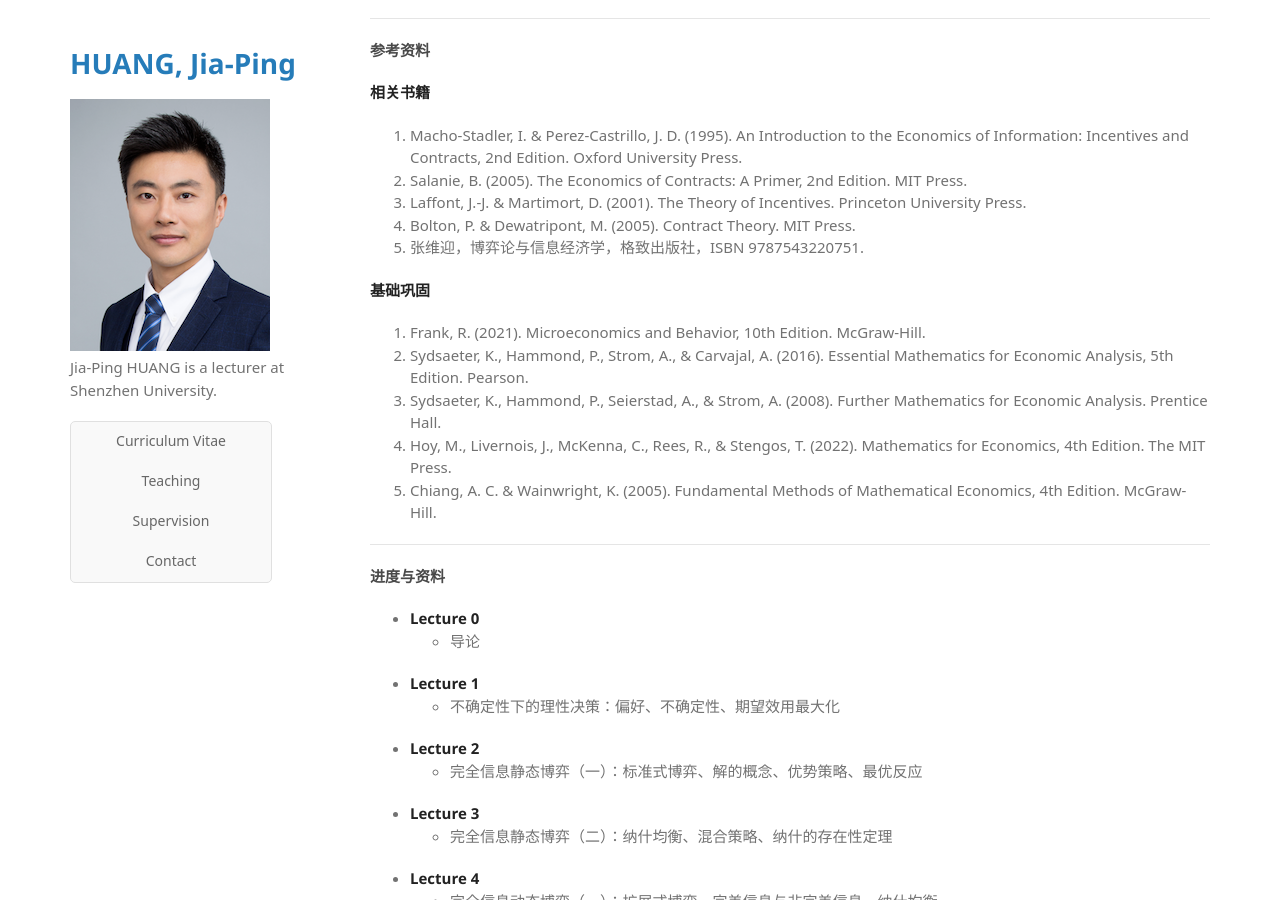
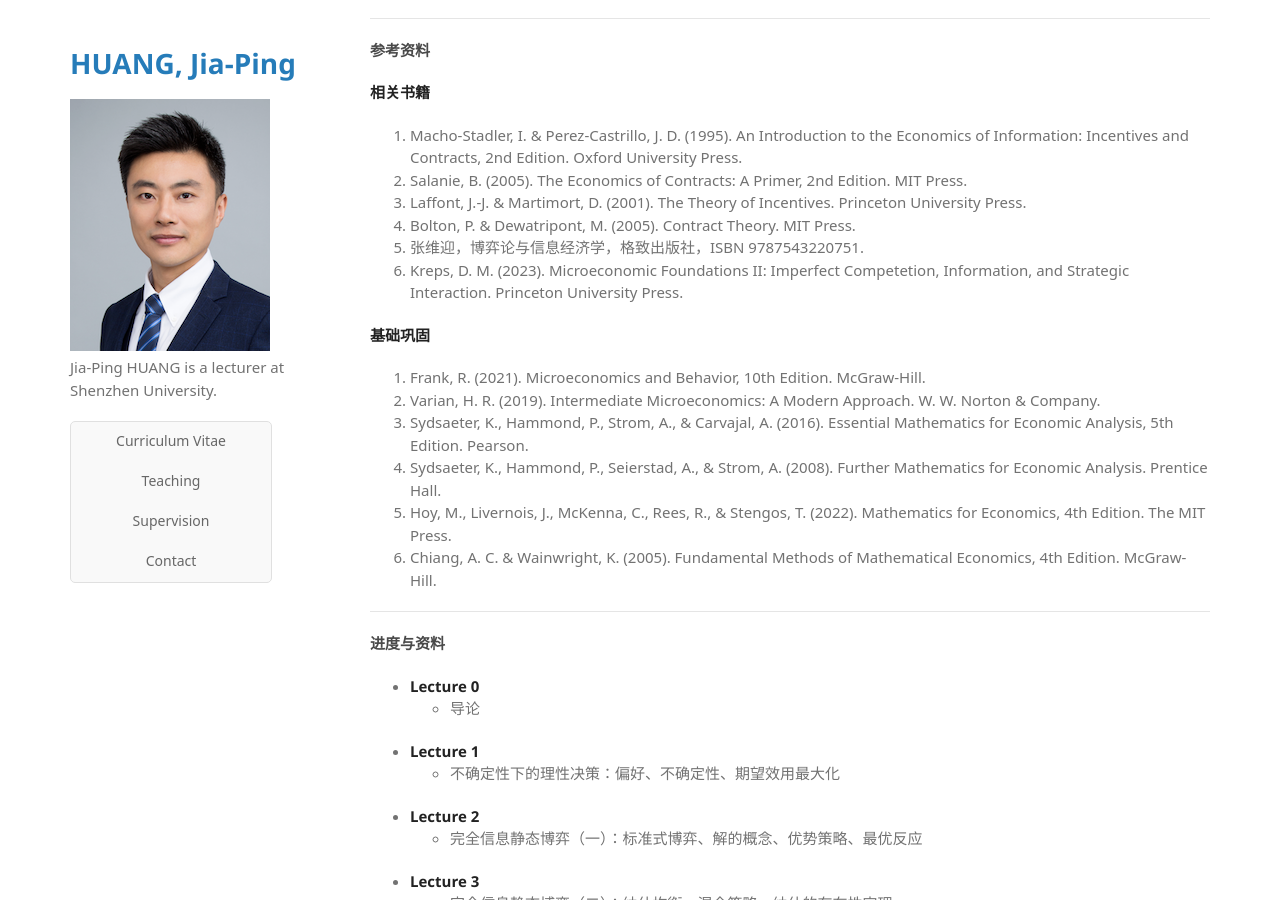
Before and after one commit to huangjp28/huangjp28.github.io, a Jekyll site: the page built from _teaching/22_gameinfo.md, in a window 1280 px wide and 900 px high, scrolled down 879 px. Built offline with Jekyll 4.4.1, drawn with Linux system fonts in a browser that asks for light colours; some web fonts are replaced; a script that is not in the unit is left out.

Commit message:
Update 22_gameinfo.md

```diff
--- a/_teaching/22_gameinfo.md
+++ b/_teaching/22_gameinfo.md
@@ -44,13 +44,15 @@ permalink: /teaching/gameinfo.html
 3. Laffont, J.-J. & Martimort, D. (2001). The Theory of Incentives. Princeton University Press.
 4. Bolton, P. & Dewatripont, M. (2005). Contract Theory. MIT Press.
 5. 张维迎，博弈论与信息经济学，格致出版社，ISBN 9787543220751.
+6. Kreps, D. M. (2023). Microeconomic Foundations II: Imperfect Competetion, Information, and Strategic Interaction. Princeton University Press.
 
 **基础巩固**
 1. Frank, R. (2021). Microeconomics and Behavior, 10th Edition. McGraw-Hill.
-2. Sydsaeter, K., Hammond, P., Strom, A., & Carvajal, A. (2016). Essential Mathematics for Economic Analysis, 5th Edition. Pearson.
-3. Sydsaeter, K., Hammond, P., Seierstad, A., & Strom, A. (2008). Further Mathematics for Economic Analysis. Prentice Hall.
-4. Hoy, M., Livernois, J., McKenna, C., Rees, R., & Stengos, T. (2022). Mathematics for Economics, 4th Edition. The MIT Press.
-5. Chiang, A. C. & Wainwright, K. (2005). Fundamental Methods of Mathematical Economics, 4th Edition. McGraw-Hill.
+2. Varian, H. R. (2019). Intermediate Microeconomics: A Modern Approach. W. W. Norton & Company.
+3. Sydsaeter, K., Hammond, P., Strom, A., & Carvajal, A. (2016). Essential Mathematics for Economic Analysis, 5th Edition. Pearson.
+4. Sydsaeter, K., Hammond, P., Seierstad, A., & Strom, A. (2008). Further Mathematics for Economic Analysis. Prentice Hall.
+5. Hoy, M., Livernois, J., McKenna, C., Rees, R., & Stengos, T. (2022). Mathematics for Economics, 4th Edition. The MIT Press.
+6. Chiang, A. C. & Wainwright, K. (2005). Fundamental Methods of Mathematical Economics, 4th Edition. McGraw-Hill.
 
 ---
 #### 进度与资料
```
